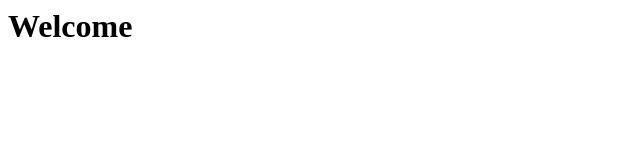
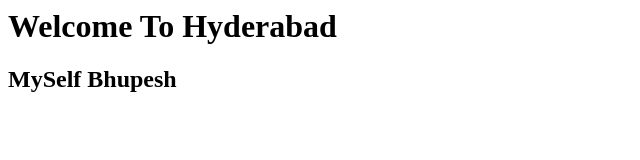
Before and after one commit to balubalaraju1996/flicartproject, a plain HTML site: page Index.html in a window 1280 px wide. Shown: the whole page, without its empty margins (0-640 px from the left). Drawn offline with Linux system fonts and the light colour scheme.

Commit message:
Sir My Changes done

```diff
--- a/Index.html
+++ b/Index.html
@@ -1 +1,3 @@
-<h1>Welcome</h1>
+<h1>Welcome To Hyderabad</h1>
+
+<h2> MySelf Bhupesh</h2>
```
Also changed, not shown: ContactPage.html (added).
